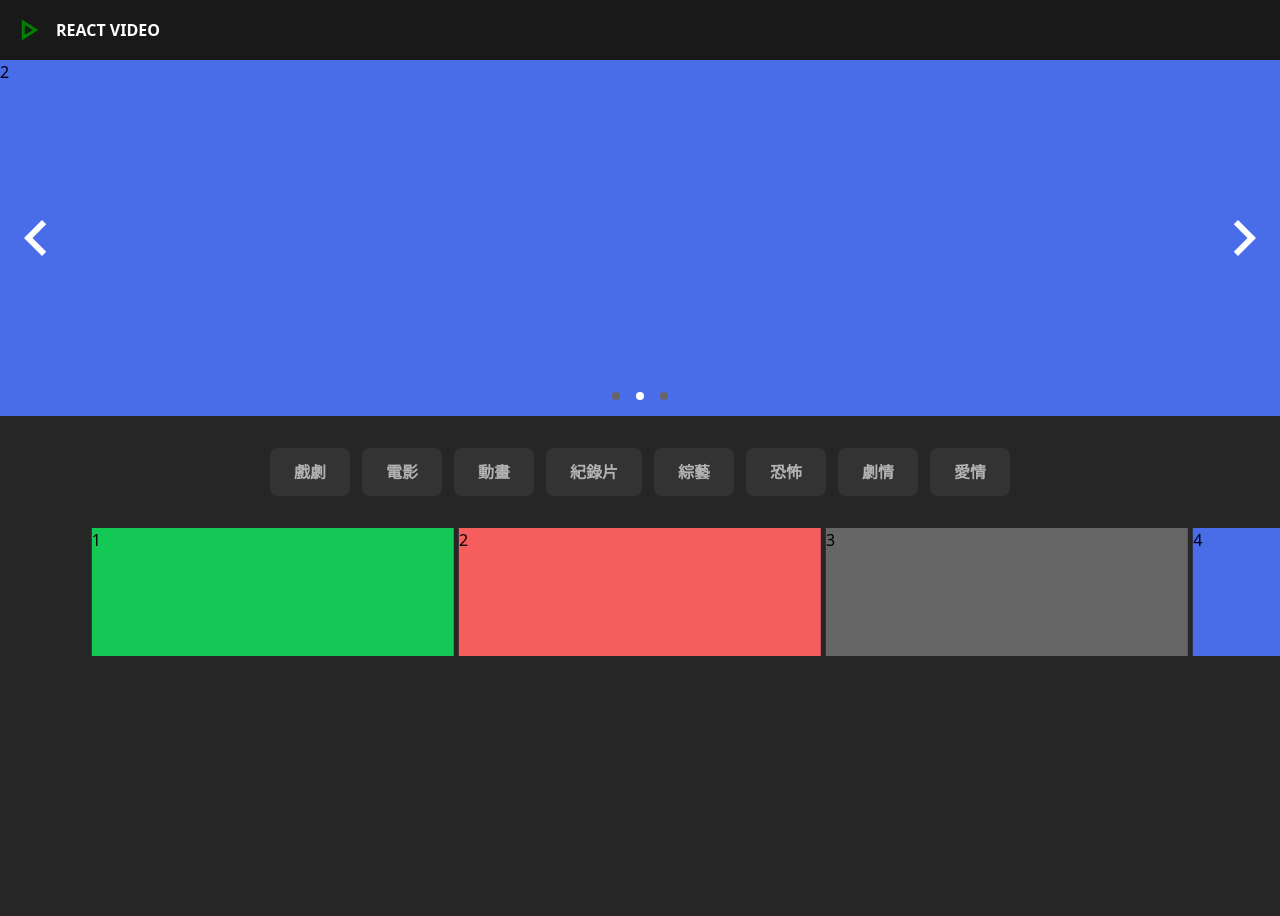
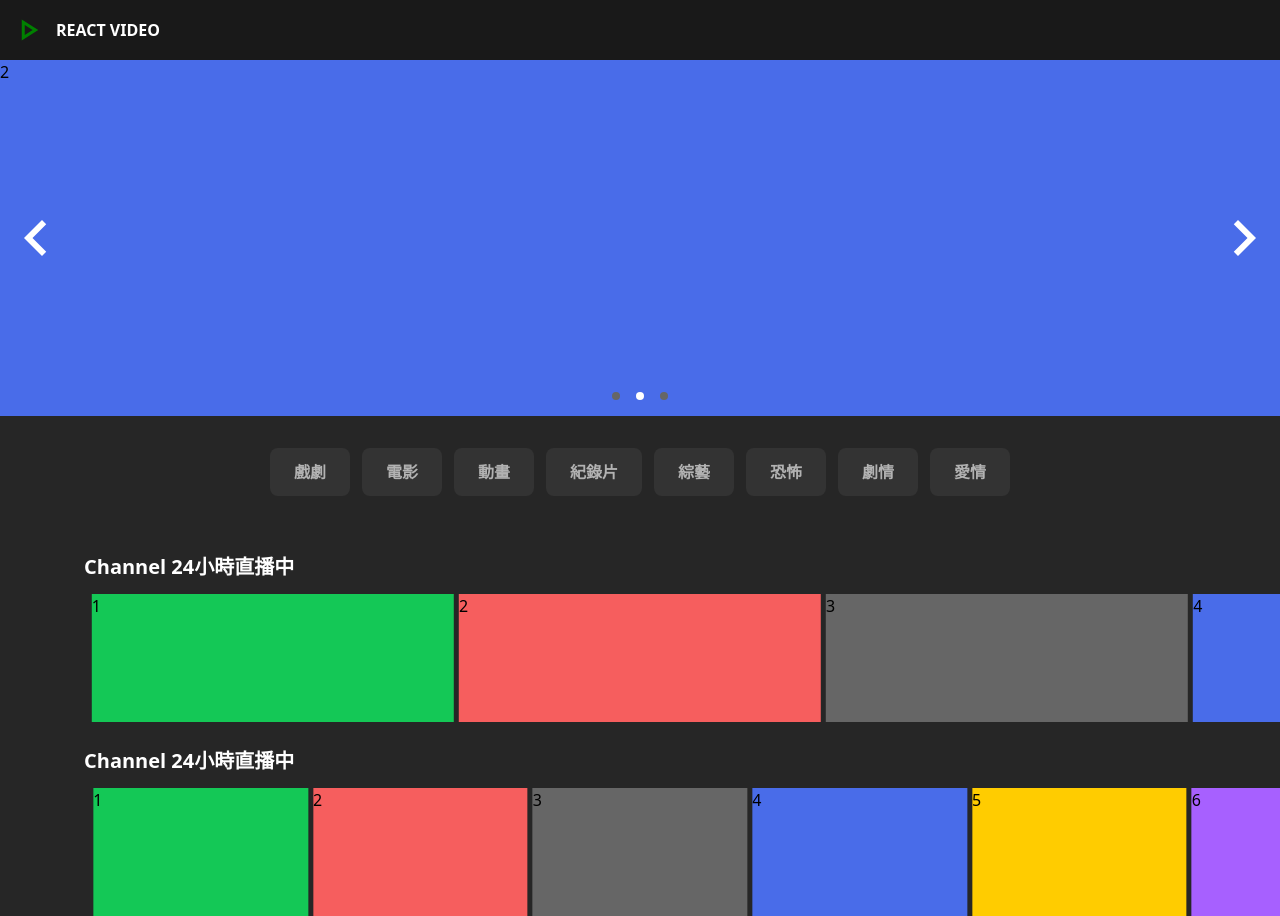
Before and after one commit to TANGEJ0411/react-tv, a React (Vite) app: page / in a window 1280 px wide. Before the commit the page ends 800 px from the top, so only its background shows below. Built offline with nearby package versions, Linux system fonts and the light colour scheme.

Commit message:
fix: 修正初始時不顯示第一張功能

```diff
--- a/src/App.jsx
+++ b/src/App.jsx
@@ -11,7 +11,8 @@ function App() {
       <Header />
       <BannerSwiper />
       <TypeButtonScope />
-      <LiveSliderBar />
+      <LiveSliderBar displaySlides={3.5}/>
+      <LiveSliderBar displaySlides={5.85}/>
     </>
   )
 }
--- a/src/components/SnapSliderNav.jsx
+++ b/src/components/SnapSliderNav.jsx
@@ -6,25 +6,20 @@ import clsx from "clsx";
 import Icon from "@mdi/react";
 import { mdiChevronLeft, mdiChevronRight } from "@mdi/js";
 
-export default function SnapSliderNav({children, totalSlides, displaySlides}) {
+export default function SnapSliderNav({children, displaySlides, setIsInvisible}) {
 
   const FirstInitFlag = useRef(true);
-  // const [showStartSpace, setShowStartSpace] = useState(false);
   const [isLoop, setIsLoop] = useState(false);
   const [loaded, setLoaded] = useState(false)
-  const [currentSlide, setCurrentSlide] = useState(0)
   const [sliderRef, instanceRef] = useKeenSlider({
     loop: true,
-    initial: 1,
+    initial: Math.floor(displaySlides / 2),
     mode: "free-snap",
     drag: false,
     slides: {
       origin: 'center',
-      perView: 3.5,
+      perView: displaySlides,
       spacing: 5,
-    },
-    animation: {
-      duration: 1000 // 動畫持續時間(毫秒)
     },
     created() {
       setLoaded(true)
@@ -52,27 +47,25 @@ export default function SnapSliderNav({children, totalSlides, displaySlides}) {
           {isLoop &&
           <SwitchButton
             direction='left'
-            onClick={(e) => e.stopPropagation() || instanceRef.current?.prev()}
-            // disabled={currentSlide === 0}
+            onClick={(e) => {
+              const currentSlide = instanceRef.current.track.details.abs;
+              e.stopPropagation() || instanceRef.current?.moveToIdx(currentSlide - 2);
+            }}
           />
           }
           <SwitchButton
             direction='right'
             onClick={(e) => {
               const currentSlide = instanceRef.current.track.details.abs;
-              const currentOptions = instanceRef.current.options;
-              // console.log(instanceRef.current.options);
               e.stopPropagation() ||
               instanceRef.current?.moveToIdx(currentSlide + 2);
               // instanceRef.current?.next();
-              // if(FirstInitFlag.current) {
-              //   FirstInitFlag.current = false;
-              //   instanceRef.current?.update({...currentOptions, loop: true});
-              //   setIsLoop(true);
-              // }
+              if(FirstInitFlag.current) {
+                FirstInitFlag.current = false;
+                setIsInvisible(false);
+                setIsLoop(true);
+              }
             }}
-            disabled={currentSlide ===
-              instanceRef.current.track.details.slides.length - 1}
           />
         </>
       )}
@@ -84,6 +77,7 @@ SnapSliderNav.propTypes = {
     children: PropTypes.node.isRequired,
     totalSlides: PropTypes.number.isRequired,
     displaySlides: PropTypes.number.isRequired,
+    setIsInvisible: PropTypes.func.isRequired,
 };
 
 
@@ -110,5 +104,5 @@ const SwitchButton = ({ direction, onClick, disabled }) => {
 SwitchButton.propTypes = {
   direction: PropTypes.string.isRequired,
   onClick: PropTypes.func.isRequired,
-  disabled: PropTypes.bool.isRequired,
+  disabled: PropTypes.bool,
 }
--- a/src/views/homePage/LiveSliderBar.jsx
+++ b/src/views/homePage/LiveSliderBar.jsx
@@ -1,44 +1,58 @@
+import { useState } from "react";
 import SnapSliderNav from "../../components/SnapSliderNav";
+import clsx from "clsx";
+import PropTypes from "prop-types";
 
-export default function LiveSliderBar() {
+export default function LiveSliderBar({displaySlides}) {
+
+    const [isInvisible, setIsInvisible] = useState(true);
 
     return (
-        <SnapSliderNav>
-            <div className="flex items-stretch keen-slider__slide h-32 w-72 bg-primary">1
+        <>
+            <div className="mb-[12px] flex items-end justify-between px-[4px] pt-[24px] ps-[84px]">
+                <h2 className="text-[20px] font-[700] text-white">Channel 24小時直播中</h2>
+            </div>
+            <SnapSliderNav setIsInvisible={setIsInvisible} displaySlides={displaySlides}>
+                <div className="flex items-stretch keen-slider__slide h-32 w-2/4 bg-primary">1
                     {/* <div className="bg-white mx-2 flex-auto">1</div>
                     <div className="bg-white mx-2 flex-auto">2</div>
                     <div className="bg-white mx-2 flex-auto">3</div> */}
                 </div>
-            <div className="flex keen-slider__slide h-32 w-72 bg-negative">2
+                <div className="flex keen-slider__slide h-32 w-2/4 bg-negative">2
                     {/* <div className="bg-white mx-2 flex-auto">1</div>
                     <div className="bg-white mx-2 flex-auto">2</div>
                     <div className="bg-white mx-2 flex-auto">3</div> */}
                 </div>
-            <div className="flex keen-slider__slide h-32 w-72 bg-disable">3
+                <div className="flex keen-slider__slide h-32 w-2/4 bg-disable">3
                     {/* <div className="bg-white mx-2 flex-auto">1</div>
                     <div className="bg-white mx-2 flex-auto">2</div>
                     <div className="bg-white mx-2 flex-auto">3</div> */}
                 </div>
-            <div className="flex keen-slider__slide h-32 w-72 bg-blue">4
+                <div className="flex keen-slider__slide h-32 w-2/4 bg-blue">4
                     {/* <div className="bg-white mx-2 flex-auto">1</div>
                     <div className="bg-white mx-2 flex-auto">2</div>
                     <div className="bg-white mx-2 flex-auto">3</div> */}
                 </div>
-            <div className="flex keen-slider__slide h-32 w-72 bg-yellow">5
+                <div className="flex keen-slider__slide h-32 w-2/4 bg-yellow">5
                     {/* <div className="bg-white mx-2 flex-auto">1</div>
                     <div className="bg-white mx-2 flex-auto">2</div>
                     <div className="bg-white mx-2 flex-auto">3</div> */}
                 </div>
-            <div className="flex keen-slider__slide h-32 w-72 bg-violet">6
+                <div className="flex keen-slider__slide h-32 w-2/4 bg-violet">6
                     {/* <div className="bg-white mx-2 flex-auto">1</div>
                     <div className="bg-white mx-2 flex-auto">2</div>
                     <div className="bg-white mx-2 flex-auto">3</div> */}
                 </div>
-            <div className="flex keen-slider__slide h-32 w-72 bg-coral invisible">7
+                <div className={clsx("flex keen-slider__slide h-32 w-2/4 bg-coral", isInvisible ? "invisible" : "visible")}>7
                     {/* <div className="bg-white mx-2 flex-auto">1</div>
                     <div className="bg-white mx-2 flex-auto">2</div>
                     <div className="bg-white mx-2 flex-auto">3</div> */}
                 </div>
             </SnapSliderNav>
+        </>
     )
 }
+
+LiveSliderBar.propTypes = {
+    displaySlides: PropTypes.number.isRequired,
+};
```
Lines whose indentation alone changed are shown as unchanged.
